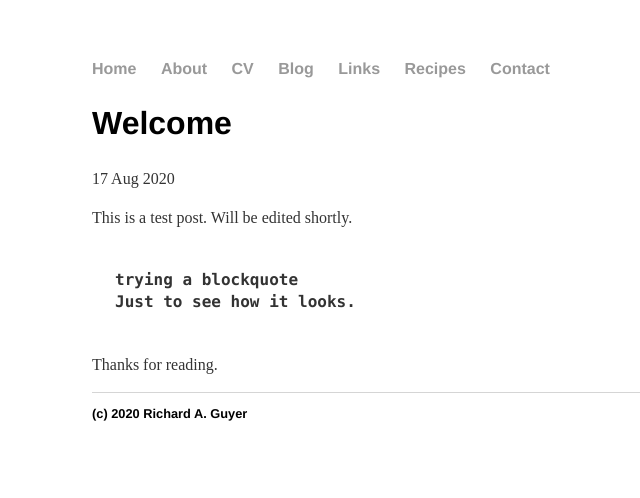
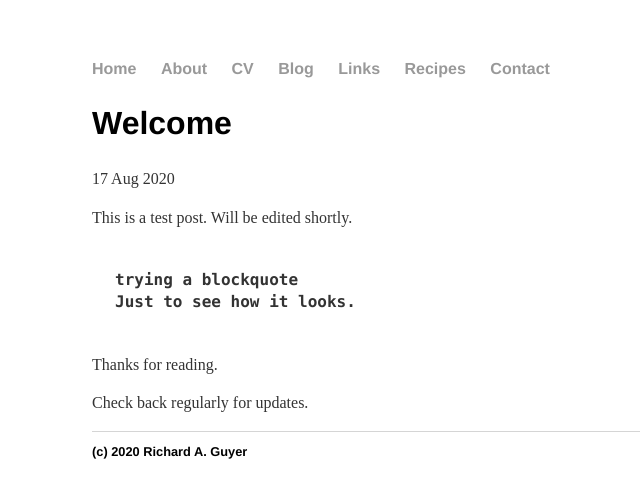
Before and after one commit to riguyer/riguyer.github.io, a Jekyll site: the page built from _posts/2020-08-17-welcome.md, in a window 1280 px wide. Shown: the top 498 px of the page, without its empty margins (100-740 px from the left). Built offline with Jekyll 4.4.1, drawn with Linux system fonts in a browser that asks for light colours.

Commit message:
Update 2020-08-17-welcome.md

```diff
--- a/_posts/2020-08-17-welcome.md
+++ b/_posts/2020-08-17-welcome.md
@@ -10,3 +10,5 @@ This is a test post. Will be edited shortly.
 > Just to see how it looks.
 
 Thanks for reading.
+
+Check back regularly for updates.
```
